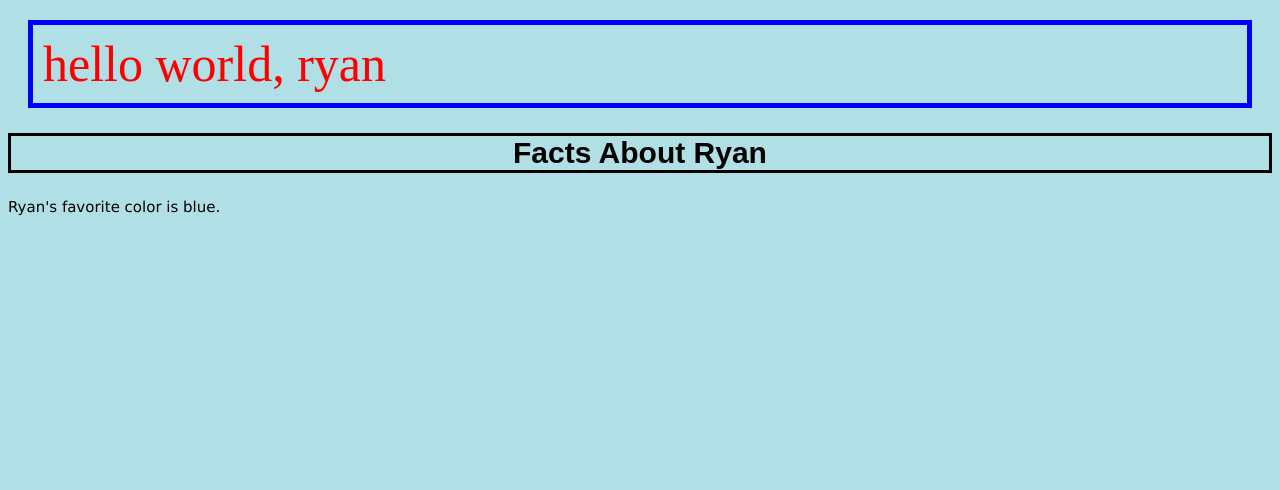
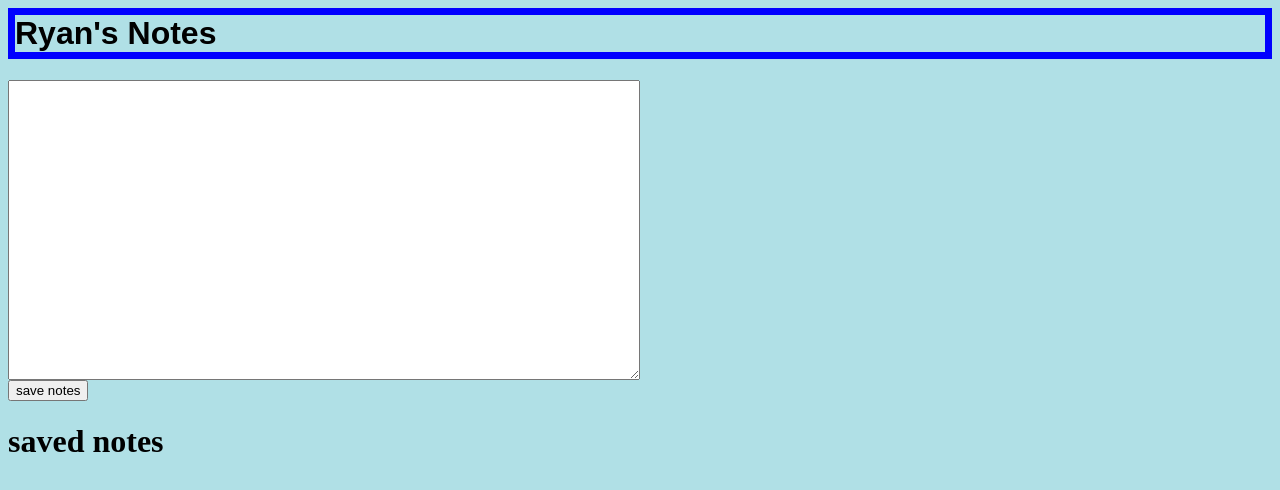
Before and after one commit to jerdoa/student_code, a plain HTML site: page ryan/index.html in a window 1280 px wide. Drawn offline with Linux system fonts and the light colour scheme.

Commit message:
this is my third commit (#22)
Co-authored-by: Erudite Student <eruditestudent@Erudites-MacBook-Pro-2.local>

```diff
--- a/ryan/index.html
+++ b/ryan/index.html
@@ -2,13 +2,25 @@
 <html>
     <head>
         <style>
-    .ryan {color: red; font-size: 50px; border: 5px solid blue; padding: 10px; margin: 20px}
-    </style>
-        <title>Ryan's page</title>
+            #notes {
+                width: 50%;
+                height: 300px;
+            }
+        </style>
+        <title> Ryan's Notes</title>
     </head>
     <body style="background-color: powderblue;">
-        <div class="ryan">hello world, ryan</div>
-        <h2 style="border-style: solid; font-family: sans-serif; font-size: 30px; text-align: center;">Facts About Ryan</h2>
-        <p style="font-family: verdana; font-size: 15px;">Ryan's favorite color is blue.</p>
+        <h1 style="border: 7px solid blue;font-family: sans-serif;">Ryan's Notes</h1>
+        <div>
+            <textarea id="notes"></textarea>
+        </div>
+        <button id="save">save notes</button>
+        <h1>saved notes</h1>
+        <div id="saved-notes"></div>
     </body>
+    <script>
+        document.getElementById("save").addEventListener("click", (input) => {
+            const textArea = document.getElementById("notes"); const div = document.createElement("div");const note = textArea.value;div.innerHTML = note; // clears the old value textArea.value = "";document.getElementById("saved-notes").appendChild(div)
+        })
+    </script>
 </html>
```
